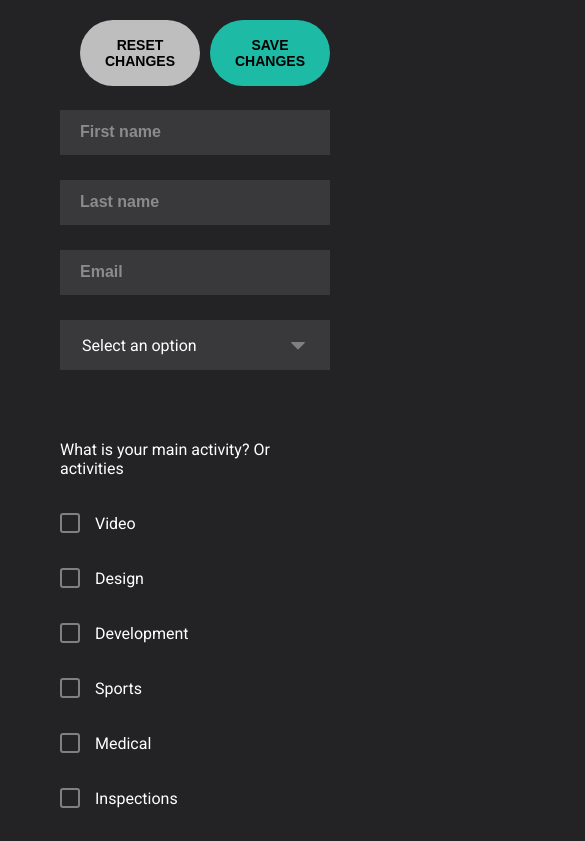
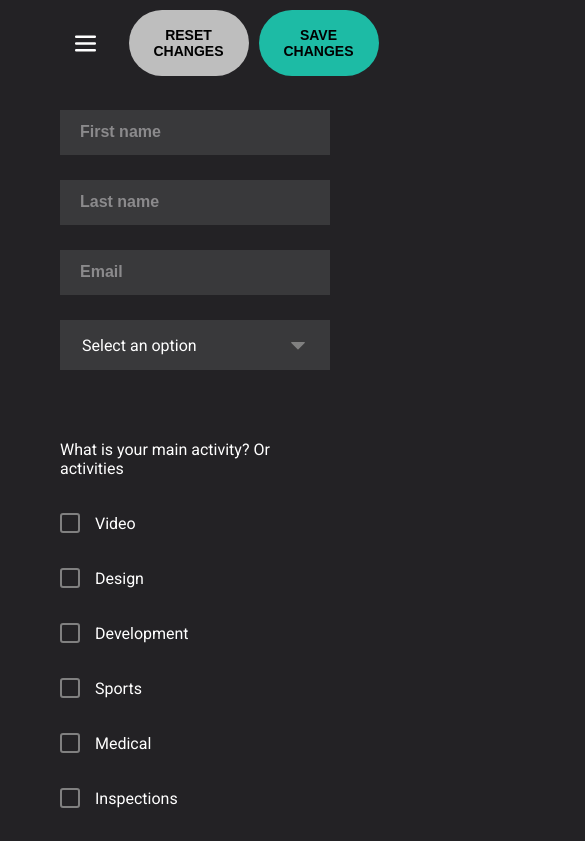
Before and after one commit to iagoPinheiro1401/pactto_challenge, a Next.js app: page /personalInformation in a window 390 px wide. Shown: the top 841 px of the page, 585 px wide, since content can reach past the window. Built offline with nearby package versions, Linux system fonts and the light colour scheme.

Commit message:
personalInformation: update responsiviness

```diff
--- a/src/pages/personalInformation.jsx
+++ b/src/pages/personalInformation.jsx
@@ -10,7 +10,7 @@ import Checkbox from "@/components/input/Checkbox"
 import { useMenu } from "@/hooks/useMenu"
 
 const Content = styled.div`
-    padding-top: 40px;
+    padding: 40px 0;
 `
 
 const ButtonsAndMenuContainer = styled.div`
@@ -24,6 +24,12 @@ const ButtonsAndMenuContainer = styled.div`
     top: 0;
     z-index: 10000;
     background-color: ${props => props.theme.colors.primary};
+
+    @media (max-width: 1280px) {
+        padding: 10px 0;
+        gap: 30px;
+        justify-content: center;
+    }
 `
 
 const ButtonContainer = styled.div`
@@ -32,11 +38,17 @@ const ButtonContainer = styled.div`
     width: ${props => props.isMenuOpen ? "80%" : "100%"};
     justify-content: end;
     padding: 0 100px;
+
+    @media (max-width: 1280px) {
+        width: 250px;
+        padding: 0;
+        justify-content: center;
+    }
 `
 
 const StyledList = styled(List)`
-  cursor: pointer;
-  display: ${props => (props.show ? 'block' : 'none')};
+    cursor: pointer;
+    display: ${props => (props.show ? 'block' : 'none')};
 `
 
 const FormContainer = styled.form`
@@ -81,6 +93,10 @@ const StyledInputOther = styled.input`
     caret-color: ${props => props.theme.colors.green};
     border-color: ${props => props.theme.colors.green};
     outline: none;
+  }
+
+  @media (max-width: 1280px) {
+    width: 100%;
   }
 `
 
```
